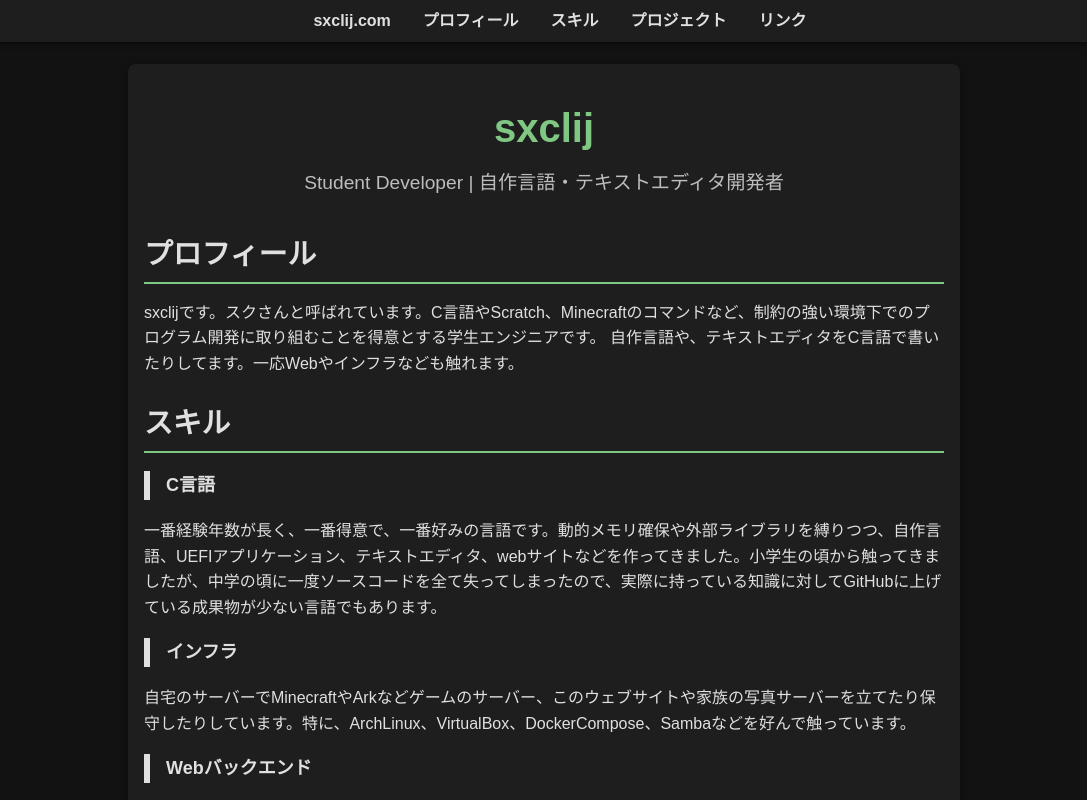
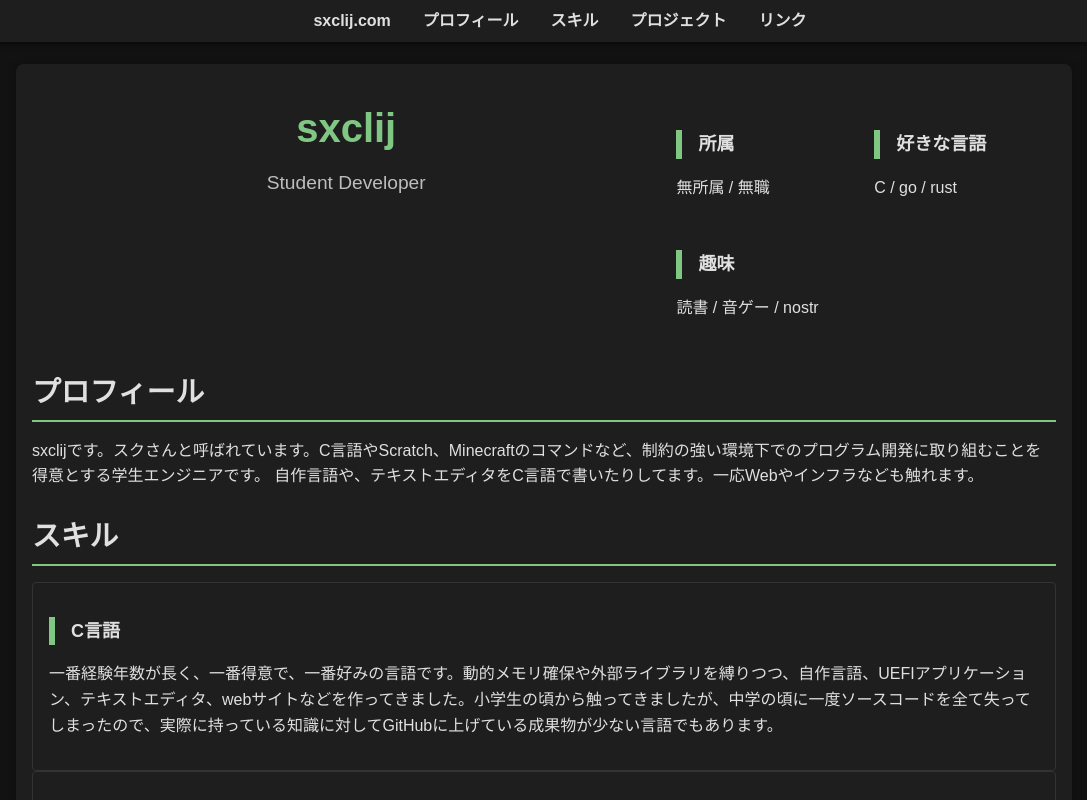
Before and after one commit to sxclij/sxclijcom, a SvelteKit app: page / in a window 1280 px wide. Shown: the top 800 px of the page, without its empty margins (96-1183 px from the left). Built offline with nearby package versions, Linux system fonts and the light colour scheme.

Commit message:
container

```diff
--- a/src/routes/+page.svelte
+++ b/src/routes/+page.svelte
@@ -1,16 +1,16 @@
 <script>
-    const profiles = [
+    const personalDetails = [
         {
-            title: "所属",
-            description: "無所属 / 無職",
+            label: "所属",
+            value: "無所属 / 無職",
         },
         {
-            title: "好きな言語",
-            description: "C / go / rust",
+            label: "好きな言語",
+            value: "C / go / rust",
         },
         {
-            title: "趣味",
-            description: "読書 / 音ゲー / nostr",
+            label: "趣味",
+            value: "読書 / 音ゲー / nostr",
         },
     ];
 
@@ -88,10 +88,21 @@
 </nav>
 
 <main>
+    <div class="hero-and-profile">
         <header class="hero">
             <h1>sxclij</h1>
-        <p>Student Developer | 自作言語・テキストエディタ開発者</p>
+            <p>Student Developer</p>
         </header>
+
+        <div class="personal-details">
+            {#each personalDetails as detail}
+                <div class="detail-item">
+                    <h3>{detail.label}</h3>
+                    <p>{detail.value}</p>
+                </div>
+            {/each}
+        </div>
+    </div>
 
     <section id="profile" class="section">
         <h2>プロフィール</h2>
@@ -104,16 +115,20 @@
     <section id="skills" class="section">
         <h2>スキル</h2>
             {#each skills as skill}
+                <div class="skill-item">
                     <h3>{skill.title}</h3>
                     <p>
                         {skill.description}
                     </p>
+                </div>
             {/each}
     </section>
 
     <section id="projects" class="section">
         <h2>プロジェクト</h2>
+        <div class="projects-grid">
             {#each projects as project}
+                <div class="project-item">
                     <h3>
                         <a
                             href={project.link}
@@ -126,7 +141,9 @@
                     <p>
                         {project.description}
                     </p>
+                </div>
             {/each}
+        </div>
     </section>
 
     <section id="links" class="section">
@@ -209,7 +226,7 @@
     }
 
     main {
-        max-width: 800px;
+        max-width: 80%;
         margin: 4rem auto 0;
         padding: 2rem 1rem;
         background: #1e1e1e;
@@ -217,9 +234,17 @@
         border-radius: 8px;
     }
 
+    .hero-and-profile {
+        display: flex;
+        justify-content: space-between;
+        align-items: flex-start;
+        margin-bottom: 2rem;
+    }
+
     .hero {
         text-align: center;
-        margin-bottom: 2rem;
+        flex: 1;
+        padding-right: 1rem;
     }
 
     .hero h1 {
@@ -234,6 +259,26 @@
         color: #bdbdbd;
     }
 
+    .personal-details {
+        display: flex;
+        flex-wrap: wrap;
+        gap: 1rem;
+        margin-top: 1rem;
+        justify-content: flex-start;
+    }
+
+    .detail-item {
+        flex: 1;
+        min-width: 40%;
+    }
+
+    .detail-item h3 {
+        font-size: 1.125rem;
+        border-left: 6px solid #81c784;
+        padding-left: 1rem;
+        margin-bottom: 0.5rem;
+    }
+
      .section h2 {
         font-size: 1.8rem;
         border-bottom: 2px solid #81c784;
@@ -241,10 +286,24 @@
         margin-bottom: 1rem;
     }
 
-    .section h3 {
-        border-left: 6px solid;
+    .skills-grid, .projects-grid {
+      display: grid;
+      grid-template-columns: repeat(auto-fit, minmax(300px, 1fr));
+      gap: 20px;
+      margin-bottom: 2rem;
+    }
+
+    .skill-item, .project-item {
+      border: 1px solid #333;
+      padding: 1rem;
+      border-radius: 4px;
+    }
+
+    .skill-item h3, .project-item h3 {
+        border-left: 6px solid #81c784;
         padding-left: 1rem;
         font-size: 1.125rem;
+        margin-bottom: 0.5rem;
     }
 
     .links li {
```
Lines whose indentation alone changed are shown as unchanged.
